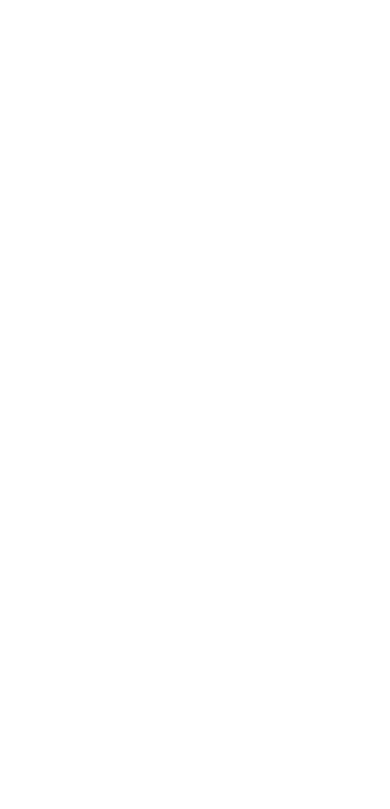
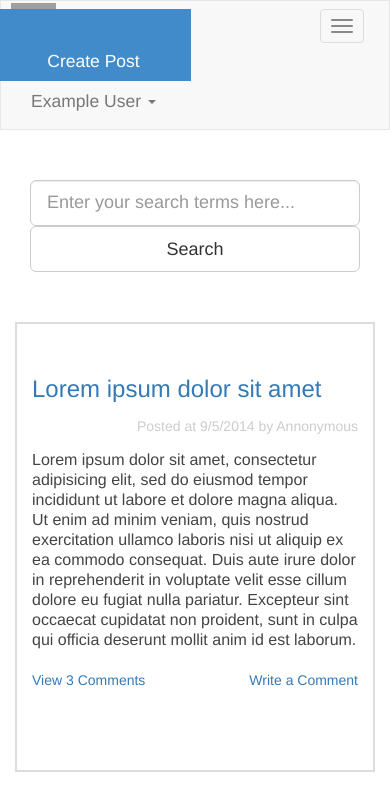
Before and after one commit to TOToole38/viking_blogger_bootstrap_homepage, a plain HTML site: page index.html in a window 390 px wide. Shown: the top 809 px of the page. Drawn offline with nearby package versions, Linux system fonts and the light colour scheme; grey boxes are pictures that could not be loaded.

Commit message:
complete walkthrough

```diff
--- a/index.html
+++ b/index.html
@@ -0,0 +1,162 @@
+<!DOCTYPE html>
+<html lang="en">
+  <head>
+    <title>Viking Blogger Bootstrap</title>
+
+    <!-- Include jQuery -->
+    <script src="http://ajax.googleapis.com/ajax/libs/jquery/1.11.1/jquery.min.js"></script>
+
+    <!-- Include for mobile first rendering -->
+    <meta name="viewport" content="width=device-width, initial-scale=1">
+
+   <!-- Include Bootstrap CSS -->
+   <link rel="stylesheet" href="https://maxcdn.bootstrapcdn.com/bootstrap/3.2.0/css/bootstrap.min.css">
+
+   <!-- Include My CSS -->
+   <link rel="stylesheet" type="text/css" href="styles.css">
+
+   <!-- Include Bootstrap JS -->
+   <script src="https://maxcdn.bootstrapcdn.com/bootstrap/3.2.0/js/bootstrap.min.js"></script>
+  </head>
+  <body>
+
+    <nav id="topnav" class="navbar navbar-default">
+
+      <div class = "logo-container">
+        <img class="pull-left" src="http://seeklogo.com/images/V/v-tele-logo-053AACAF21-seeklogo.com.gif">
+        <a class="navbar-brand" href="#">
+          Viking Blogger
+        </a>
+
+        <button type="button"
+                class="navbar-toggle collapsed"
+                data-toggle="collapse"
+                data-target="#bs-example-navbar-collapse-1">
+          <span class="sr-only">Toggle navigation</span>
+          <span class="icon-bar"></span>
+          <span class="icon-bar"></span>
+          <span class="icon-bar"></span>
+        </button>
+      </div>
+
+      <!-- <div class = "links-container"> -->
+        <ul class="nav navbar-nav navbar-right nav-links">
+          <li class="highlighted-btn">
+            <a href="#">
+              Create Post
+            </a>
+          </li>
+
+          <li class="dropdown">
+            <a class="dropdown-toggle" href="#" data-toggle="dropdown">
+              Example User <span class="caret"></span>
+            </a>
+            <ul class="dropdown-menu" role="menu">
+              <li>
+                <a href="#">
+                  Account
+                </a>
+              </li>
+              <li class="divider"></li>
+              <li>
+                <a href="#">
+                  Sign Out
+                </a>
+              </li>
+            </ul>
+          </li>
+        </ul>
+      <!-- </div> -->
+    </nav>
+
+    <main class = "container">
+      <div class="row">
+        <section id="search-container" class="col-md-8 col-md-offset-2">
+
+          <form>
+            <div class="col-md-9">
+              <input type="text" class="form-control input-lg" placeholder="Enter your search terms here...">
+            </div>
+
+            <div class="col-md-3">
+              <input type="submit" class="btn btn-default btn-lg btn-block" value="Search">
+            </div>
+          </form>
+        </section>
+      </div>
+
+      <section  class="col-md-8 col-md-offset-2">
+        <article class = "row post">
+          <div class="col-md-9 col-centered">
+
+
+            <header>
+              <h1>
+                <a href="#">
+                  Lorem ipsum dolor sit amet
+                </a>
+              </h1>
+              <div class="post-date-wrapper">
+                <time datetime="Fri, 05 Sep 2014 00:40:29 GMT" pubdate>   Posted at 9/5/2014 by Annonymous
+                </time>
+              </div>
+            </header>
+
+            <div class="post-body">
+              Lorem ipsum dolor sit amet, consectetur adipisicing elit, sed do eiusmod
+              tempor incididunt ut labore et dolore magna aliqua. Ut enim ad minim veniam,
+              quis nostrud exercitation ullamco laboris nisi ut aliquip ex ea commodo
+              consequat. Duis aute irure dolor in reprehenderit in voluptate velit esse
+              cillum dolore eu fugiat nulla pariatur. Excepteur sint occaecat cupidatat non
+              proident, sunt in culpa qui officia deserunt mollit anim id est laborum.
+            </div>
+
+            <div class="comment-links-wrapper">
+              <div class ="view-comments">
+                <a href="#">
+                  View 3 Comments
+                </a>
+              </div>
+
+              <div class="write-comment">
+                <a href="#">
+                  Write a Comment
+                </a>
+              </div>
+            </div>
+
+          </div>
+        </article>
+
+        <article class = "row post">
+          <div class="col-md-9 col-centered">
+            <header>
+              <div class = "post-date-wrapper">
+                <time datetime="Sat, 16 July 2014 00:55:20 GMT" pubdate>
+                  Posted at 7/16/2014 by Guest User
+                </time>
+              </div>
+            </header>
+
+            <div class="post-photo-wrapper">
+              <img src="#">
+            </div>
+
+            <div class="comment-links-wrapper">
+              <div class="view-comments">
+                <a href="#">
+                  View 3 Comments
+                </a>
+              </div>
+              <div class="write-comment">
+                <a href="#">
+                  Write a Comment
+                </a>
+              </div>
+            </div>
+          </div>
+        </article>
+      </section>
+    </main>
+  </body>
+</html>
--- a/styles.css.scss
+++ b/styles.css.scss
@@ -0,0 +1,111 @@
+// Bootstrap Colors
+$brand-primary: #428bca;
+
+
+
+#topnav{
+	padding: 0 10px;
+
+	.logo-container{
+		img{
+			width: 45px;
+			height: 45px;
+			margin-top: 2px;
+			vertical-align: middle;
+		}
+	}
+
+	.nav-links > li{
+		width:195px;
+		text-align: center;
+		font-size: 1.25em;
+	}
+
+	.highlighted-btn{
+		background-color: $brand-primary;
+
+		a{
+			color: white;
+
+			&:hover{
+				color: #eee;
+			}
+
+		}
+
+		&:active{
+			background-color: #085394;
+		}
+
+	}
+}
+
+#search-container{
+	margin-top: 30px;
+	margin-bottom: 10px;
+
+	form{
+		margin: auto;
+	}
+
+}
+
+.post{
+	margin-top: 40px;
+	margin-bottom: 40px;
+	border: 2px solid #ddd;
+	padding: 40px 0 80px;
+
+	h1{
+		font-size: 24px;
+		margin: .5em 0;
+	}
+
+	.post-date-wrapper{
+		text-align:	right;
+	}
+
+	time{
+		font-size: 14px;
+		color: #ccc;
+		display: block;
+		margin: 1em 0 1em auto;
+	}
+
+	.post-body{
+		font-size: 16px;
+		color: #444;
+		line-height: 1.25em;
+	}
+
+	.comment-links-wrapper{
+		margin: 20px 0;
+		font-size: 14px;
+	}
+
+	.view-comments{
+		float: left;
+	}
+
+	.write-comment{
+		float: right;
+	}
+
+	.post-photo-wrapper{
+		width: 100%;
+		height: 450px;
+		background-color: #eee;
+	}
+
+	.post-photo-wrapper img{
+		display: block;
+		margin: auto;
+		height: 200px;
+		width: 200px;
+	}
+}
+
+.col-centered{
+	float:none;
+	margin: 0 auto;
+}
```
Also changed, not shown: styles.css, 1 other file.
